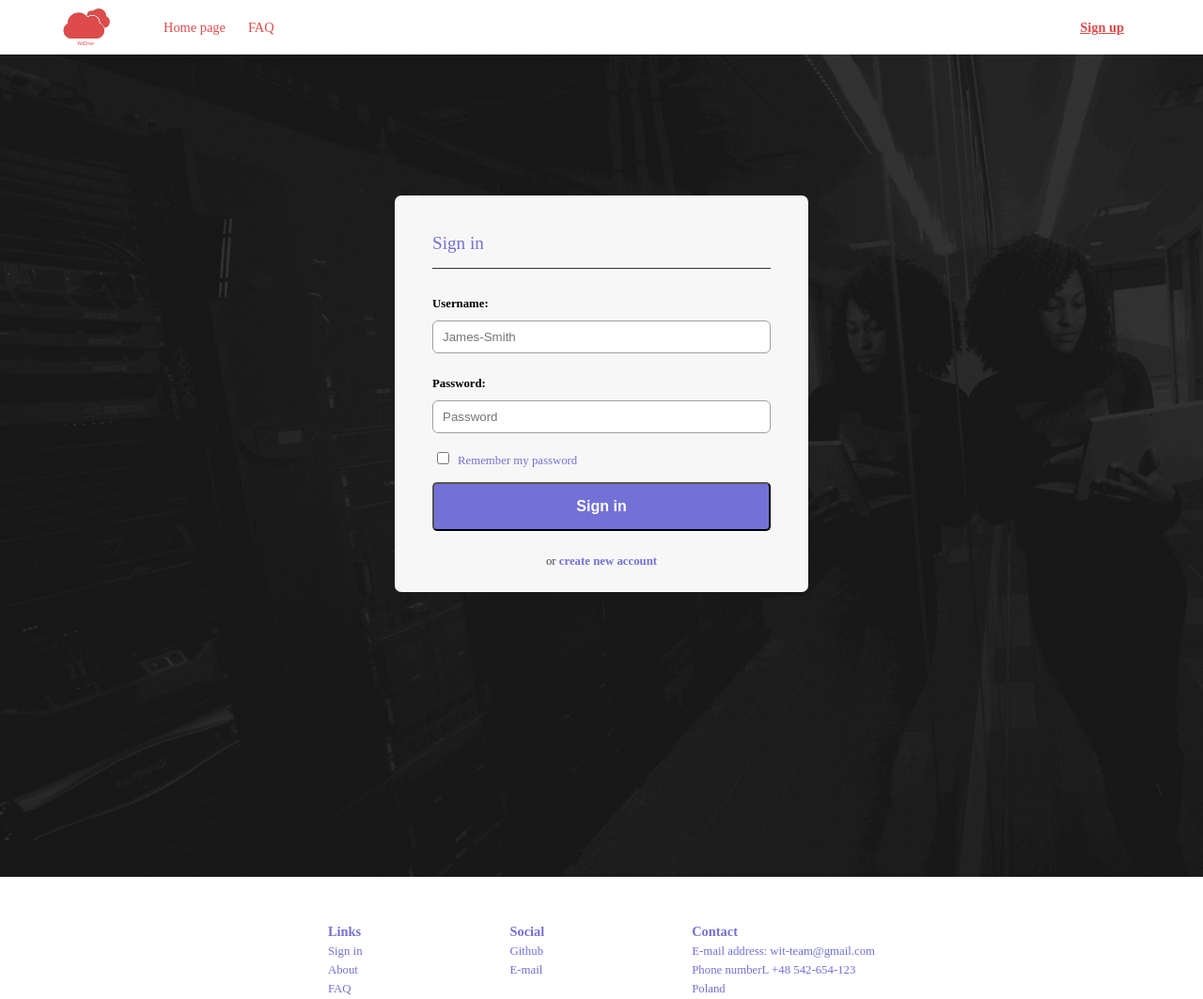
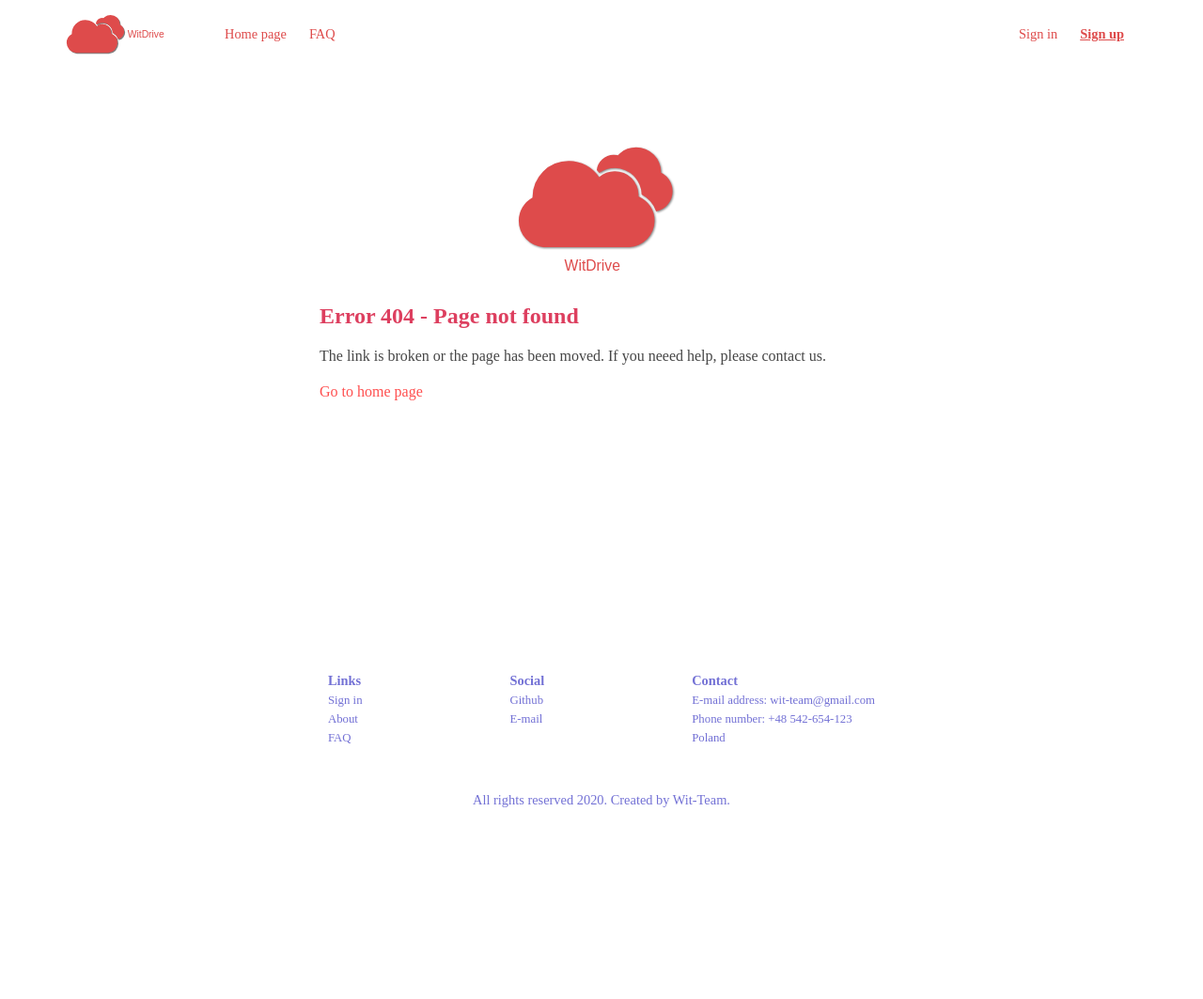
Before and after one commit to WIT-team/WitDrive-Frontend, a plain HTML site: page src/404.html in a window 1280 px wide. Shown: the top 1063 px of the page at 94% size. After the commit the page ends 880 px from the top, so only its background shows below. Drawn offline with Linux system fonts and the light colour scheme; a web font is replaced by a local one.

Commit message:
Added some features

```diff
--- a/src/login.html
+++ b/src/404.html
@@ -3,7 +3,7 @@
 <head>
     <meta charset="UTF-8">
     <meta name="viewport" content="width=device-width, initial-scale=1.0">
-    <title>Login to WitDrive</title>
+    <title>WitDrive - your secure cloud disk</title>
     <link rel="stylesheet" href="assets/fonts/Font__MyriadPro.css.css">
     <link rel="stylesheet" href="assets/styles/style.css">
     <link rel="stylesheet" href="assets/styles/mobile.css">
@@ -12,7 +12,7 @@
 <body>
     <nav class="navigation">
         <div class="navigation__leftBox">
-            <img class="navigation__logo" src="assets/imgs/logo_1.svg"></img>
+            <img class="navigation__logo" src="assets/imgs/logo_2.svg"></img>
             <ul class="navigation__list">
                 <li class="navigation__item"><a href="index.html" class="navigation__link">Home page</a></li>
                 <li class="navigation__item"><a href="FAQ.html" class="navigation__link">FAQ</a></li>
@@ -20,27 +20,16 @@
         </div>
         <div class="navigation__rightBox">
             <ul class="navigation__list">
+                <li class="navigation__item"><a href="login.html" class="navigation__link">Sign in</a></li>
                 <li class="navigation__item"><a href="register.html" class="navigation__link navigation__link--bolded">Sign up</a></li>
             </ul>
         </div>
     </nav>
-    <section class="mainSection">
-        <div class="mainSection__rightSide">
-            <form action="#" class="mainSection__form mainSection__form--login">
-                <h3 class="mainSection__form-header mainSection__form-header--login">Sign in</h3>
-                <label for="username" class="mainSection__form--label">Username:</label>
-                <input type="text" name="username" id="usernameInput" class="mainSection__form--input" placeholder="James-Smith">
-                <label for="password" class="mainSection__form--label">Password:</label>
-                <input type="password" name="password" id="passwordInput" class="mainSection__form--input" placeholder="Password">
-                <input type="checkbox" name="remember" value="true" class="mainSection__checkbox">
-                <label for="remember" class="mainSection__checkbox-label">Remember my password</label>
-                <button type="submit" class="mainSection__SubmitBtn mainSection__SubmitBtn--login" id="SubmitBtn">Sign in</button>
-                <p class="mainSection__create-new-accountBtn">
-                    or <a href="" class="mainSection__new-account-link">create new account</a>
-                </p>
-            </form>
-
-        </div>
+    <section class="main404Section">
+        <img src="assets/imgs/logo_1.svg" alt="Logo" class="main404Section__logo">
+        <h1 class="main404Section__header1">Error 404 - Page not found</h1>
+        <h2 class="main404Section__header2">The link is broken or the page has been moved. If you neeed help, please contact us.</h2>
+        <a href="index.html" class="main404Section__home-link">Go to home page</a>
     </section>
     <footer class="footer">
         <div class="footer__top">
@@ -58,7 +47,7 @@
             <ul class="footer__list">
                 <h5 class="footer__list-header">Contact</h5>
                 <li class="footer__list-item">E-mail address: wit-team@gmail.com</li>
-                <li class="footer__list-item">Phone numberL +48 542-654-123</li>
+                <li class="footer__list-item">Phone number: +48 542-654-123</li>
                 <li class="footer__list-item">Poland</li>
             </ul>
         </div>
--- a/src/assets/styles/mobile.css
+++ b/src/assets/styles/mobile.css
@@ -84,6 +84,9 @@
     .footer__list-header {
         font-size: 1.1em;
     }
+    .main404Section {
+        margin-bottom: 100px;
+    }
 }
 
 @media (max-width: 1300px) {
--- a/src/assets/styles/style.css
+++ b/src/assets/styles/style.css
@@ -26,7 +26,7 @@
     justify-content: space-between;
 }
 .navigation__logo {
-    max-width: 60px;
+    max-width: 125px;
 }
 .navigation__leftBox {
     display: flex;
@@ -495,3 +495,41 @@
     max-width: 400px;
     margin-right: 10vw;
 }
+/* 404 PAGE */
+
+.main404Section {
+    max-width: 600px;
+    margin: 0px auto 30vh;
+    padding: 50px 5vw;
+
+}
+.main404Section__logo {
+    max-width: 200px;
+    margin: 0px auto;
+    display: block;
+}
+.main404Section__header1 {
+    font-family: var(--main-font);
+    color: var(--main-darker-red-color);
+}
+
+.main404Section__header2 {
+    font-family: var(--main-font);
+    color: var(--main-gray-color);
+    font-size: 1rem;
+    font-weight: 400;
+}
+.main404Section__home-link {
+    font-family: var(--main-font);
+    color: var(--main-brighter-red-color);
+    text-decoration: none;
+    display: block;
+}
+.main404Section__home-link:hover {
+    color: var(--main-violet-color);
+    transition: 0.3s;
+
+}
+.main404Section__logo, .main404Section__header1, .main404Section__header2, .main404Section__home-link {
+    margin-top: 20px;
+}
--- /dev/null
+++ b/src/assets/styles/userpanel-styles.css
@@ -0,0 +1,84 @@
+:root {
+    --main-red-color: #de4b4b;
+    --main-darker-red-color : #dd3f5f;
+    --main-brighter-red-color : #ff4f4f;
+    --main-orange-color: #e58231;
+    --main-violet-color : #7371d5;
+    --main-lime-color: #36ffa3;
+    --main-black-color: #000;
+    --main-gray-color : #464646;
+    --main-darker-gray-color: #303234;
+    --main-white-color: #fafbfe;
+    --main-font: 'Myriad Pro Regular';
+    --main-font-bolded: 'Myriad Pro Bold';
+}
+
+* {
+    padding: 0px;
+    margin: 0px;
+}
+
+/* nagivation bar */
+.navigation {
+    font-family: var(--main-font);
+    display: flex;
+    padding: 5px 0vw 5px 3vw;
+    align-items: center;
+    justify-content: space-between;
+    box-shadow: 0 0px 0px rgba(0,0,0,0.05),
+              0 1px 1px rgba(0,0,0,0.05),
+              0 2px 2px rgba(0,0,0,0.05),
+              0 2px 2px rgba(0,0,0,0.05),
+              0 4px 4px rgba(0,0,0,0.05);
+}
+.navigation__logo {
+    max-width: 125px;
+}
+.navigation__leftBox {
+    display: flex;
+    align-items: center;
+}
+.navigation__list {
+    list-style-type: none;
+    margin-left: 50px;
+}
+.navigation__item {
+    display: inline;
+    margin-right: 20px;
+}
+.navigation__link {
+    color: var(--main-red-color);
+    text-decoration: none;
+    font-size: 0.9rem;
+}
+.navigation__link--bolded {
+    text-decoration: underline;
+    font-family: var(--main-font    );
+    font-weight: bold;
+}
+.navigation__link:hover {
+    color: var(--main-gray-color);
+    transition: 0.3s;
+}
+
+.navigation--email {
+    font-family: var(--main-font);
+    color: var(--main-red-color);
+    font-size: 0.9rem;
+}
+
+.mainSection {
+    display: flex;
+    margin-top: 10px;
+}
+
+.mainSection__menu {
+    width: 250px;
+    background-color: red;
+
+
+}
+.mainSection__files-box {
+    width: calc(100vw - 250px);
+    background-color: var(--main-gray-color);
+}
```
Also changed, not shown: src/FAQ.html (+2 -2 lines), src/index.html (+3 -3 lines), src/register.html (+2 -2 lines), src/userpanel.html (added, +57 -0 lines), src/assets/imgs/logo_2.svg (added), src/assets/imgs/logo_gray.svg (added), src/assets/styles/userpanel-mobile-styles.css (added).
